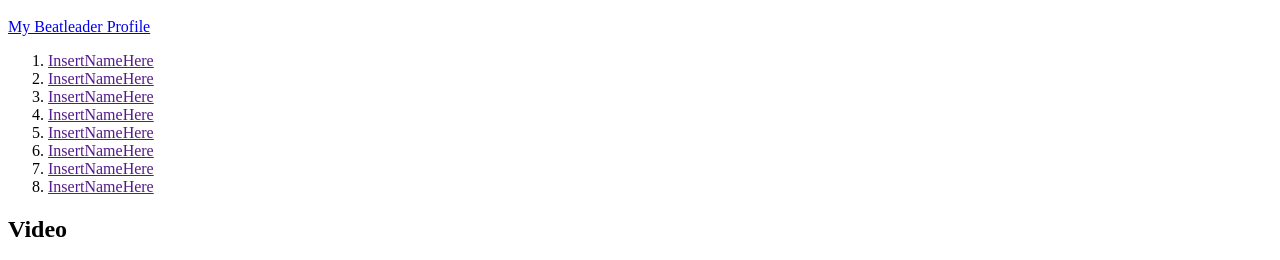
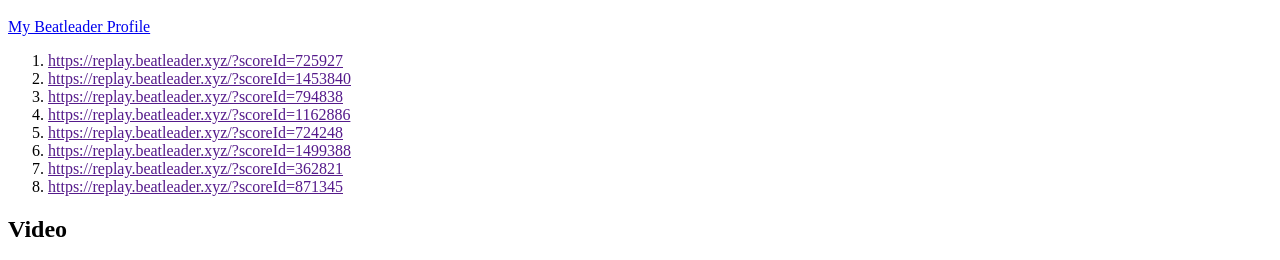
Before and after one commit to MatteoA-30201/Video-Game-Stuff, a plain HTML site: page index.html in a window 1280 px wide. Shown: the part 690-950 px from the top of the page. Drawn offline with Linux system fonts and the light colour scheme; grey boxes are pictures that could not be loaded.

Commit message:
Commit branch

```diff
--- a/index.html
+++ b/index.html
@@ -35,14 +35,14 @@
     <h1>BeatLeader Replays</h1>
     <a href="https://www.beatleader.xyz/u/4241/beatleader/pp/desc/1" Target="_blank">My Beatleader Profile</a>
     <ol>
-      <li><a href="" Target="_blank">InsertNameHere</a></li>
-      <li><a href="" Target="_blank">InsertNameHere</a></li>
-      <li><a href="" Target="_blank">InsertNameHere</a></li>
-      <li><a href="" Target="_blank">InsertNameHere</a></li>
-      <li><a href="" Target="_blank">InsertNameHere</a></li>
-      <li><a href="" Target="_blank">InsertNameHere</a></li>
-      <li><a href="" Target="_blank">InsertNameHere</a></li>
-      <li><a href="" Target="_blank">InsertNameHere</a></li>
+      <li><a href="" Target="_blank">https://replay.beatleader.xyz/?scoreId=725927</a></li>
+      <li><a href="" Target="_blank">https://replay.beatleader.xyz/?scoreId=1453840</a></li>
+      <li><a href="" Target="_blank">https://replay.beatleader.xyz/?scoreId=794838</a></li>
+      <li><a href="" Target="_blank">https://replay.beatleader.xyz/?scoreId=1162886</a></li>
+      <li><a href="" Target="_blank">https://replay.beatleader.xyz/?scoreId=724248</a></li>
+      <li><a href="" Target="_blank">https://replay.beatleader.xyz/?scoreId=1499388</a></li>
+      <li><a href="" Target="_blank">https://replay.beatleader.xyz/?scoreId=362821</a></li>
+      <li><a href="" Target="_blank">https://replay.beatleader.xyz/?scoreId=871345</a></li>
     </ol>
     <h2>Video</h2>
     <iframe width="560" height="315" src="https://www.youtube.com/embed/nbITREplVH0" title="YouTube video player"
```
